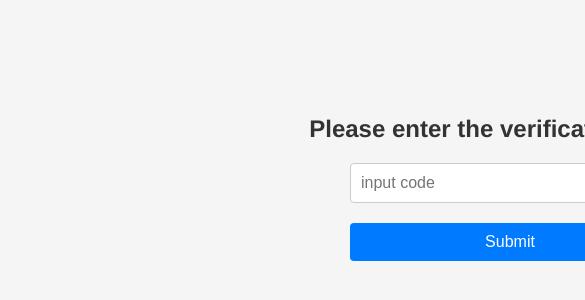
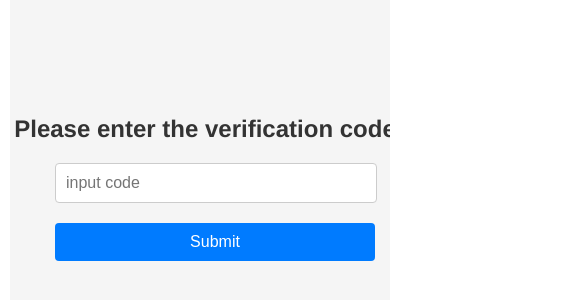
Before and after one commit to madhavendra-virdi/StockMood, a Vue app in the folder frontend/WaterWhizFrontend/: page /#/verify in a window 390 px wide. Shown: the part 234-534 px from the top of the page, 585 px wide, since content can reach past the window. Built offline with nearby package versions, Linux system fonts and the light colour scheme; what iview would draw is missing.

Commit message:
Added responsive styles to style.less

```diff
--- a/frontend/WaterWhizFrontend/src/assets/style/style.less
+++ b/frontend/WaterWhizFrontend/src/assets/style/style.less
@@ -30,3 +30,52 @@ html {
 .el-transfer__buttons {
   padding: 0 16px !important;
 }
+
+/* --- Global Mobile Styles --- */
+@media (max-width: 768px) {
+  html, body {
+    overflow-x: hidden;
+  }
+
+  #app {
+    min-width: 100% !important;
+    padding: 0 10px;
+  }
+
+  .container, .home_box, .insights_box, .text_box {
+    padding: 12px !important;
+    width: 100% !important;
+    box-sizing: border-box;
+  }
+
+  .banner img,
+  iframe,
+  video {
+    max-width: 100%;
+    height: auto;
+    border-radius: 16px;
+  }
+
+  .title {
+    font-size: 18px !important;
+    text-align: center;
+  }
+
+  .search-container input,
+  .button,
+  .tab-buttons {
+    width: 100% !important;
+    font-size: 14px;
+  }
+
+  .tab-buttons {
+    flex-direction: column !important;
+    gap: 10px;
+  }
+
+  .el-transfer__buttons {
+    padding: 0 !important;
+    flex-direction: column;
+    align-items: stretch;
+  }
+}
```
